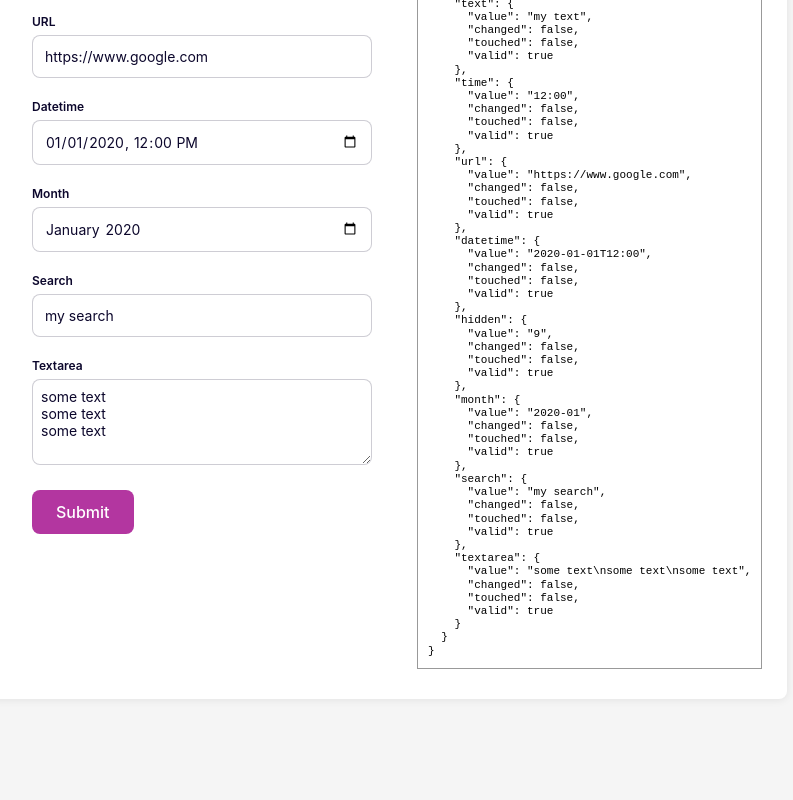
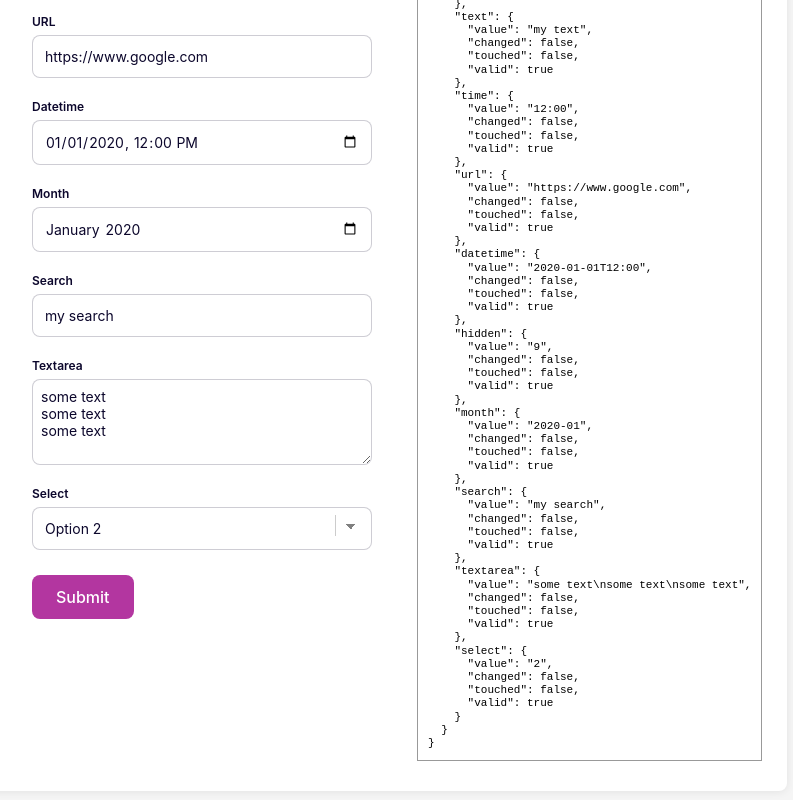
Before and after one commit to letanure/react-form-generator, a Next.js app: page / in a window 1280 px wide. Shown: the part 879-1679 px from the top of the page, without its empty margins (253-1046 px from the left). Before the commit the page ends 1593 px from the top, so only its background shows below. Built offline with nearby package versions, Linux system fonts and the light colour scheme; what fastest-validator would draw is missing.

Commit message:
feat: add Field select option

```diff
--- a/src/components/Main/index.tsx
+++ b/src/components/Main/index.tsx
@@ -106,6 +106,17 @@ const formConfig: FormConfig = {
       type: 'textarea',
       value: `some text\nsome text\nsome text`,
       rows: 4
+    },
+    {
+      label: 'Select',
+      name: 'select',
+      type: 'select',
+      value: '2',
+      options: [
+        { value: '1', label: 'Option 1' },
+        { value: '2', label: 'Option 2' },
+        { value: '3', label: 'Option 3' }
+      ]
     }
   ]
 }
--- a/src/components/ui/Field/index.tsx
+++ b/src/components/ui/Field/index.tsx
@@ -2,7 +2,7 @@ import React, { useRef } from 'react'
 import { useEffect, useState } from 'react'
 import Validator, { ValidationSchema, ValidationError } from 'fastest-validator'
 import * as S from './styles'
-import { FieldConfig, FieldData } from 'types'
+import { FieldConfig, FieldData, FieldOption } from 'types'
 
 const validator = new Validator()
 
@@ -18,6 +18,7 @@ const Field = ({
   validate,
   value,
   rows,
+  options,
   onChange
 }: FieldProps) => {
   const [errorsMessages, setEerrorsMessages] = useState<string[]>([])
@@ -75,7 +76,9 @@ const Field = ({
   }
 
   const handleOnChange = (
-    e: React.ChangeEvent<HTMLInputElement | HTMLTextAreaElement>
+    e: React.ChangeEvent<
+      HTMLInputElement | HTMLTextAreaElement | HTMLSelectElement
+    >
   ) => {
     const isValid = runValidations(e.target.value)
     setFieldData({
@@ -100,7 +103,25 @@ const Field = ({
             rows={rows}
           />
         )}
-        {type !== 'textarea' && (
+        {type === 'select' && (
+          <select
+            className={fieldData.valid ? '' : 'hasError'}
+            name={name}
+            placeholder={placeholder}
+            value={fieldData.value}
+            onChange={handleOnChange}
+            autoComplete="off"
+          >
+            {placeholder && <option value="">{placeholder}</option>}
+            {options &&
+              options.map((option: FieldOption, index) => (
+                <option key={index} value={option.value}>
+                  {option.label}
+                </option>
+              ))}
+          </select>
+        )}
+        {!['textarea', 'select'].includes(type) && (
           <input
             className={fieldData.valid ? '' : 'hasError'}
             name={name}
--- a/src/components/ui/Field/styles.ts
+++ b/src/components/ui/Field/styles.ts
@@ -13,6 +13,42 @@ export const Wrapper = styled.div`
       font-weight: 600;
       color: #0c072c;
       display: block;
+    }
+    select {
+      font-family: inherit;
+      color: #0c072c;
+      background: #fff;
+      width: 100%;
+      padding: 12px;
+      font-size: 14px;
+      border: 1px solid #0c072c33;
+      border-radius: 8px;
+      display: block;
+      background-image: linear-gradient(45deg, transparent 50%, gray 50%),
+        linear-gradient(135deg, gray 50%, transparent 50%),
+        linear-gradient(to right, #ccc, #ccc);
+      background-position: calc(100% - 20px) calc(1em + 2px),
+        calc(100% - 15px) calc(1em + 2px), calc(100% - 2.5em) 0.5em;
+      background-size: 5px 5px, 5px 5px, 1px 1.5em;
+      background-repeat: no-repeat;
+      margin: 0;
+      -webkit-box-sizing: border-box;
+      -moz-box-sizing: border-box;
+      box-sizing: border-box;
+      -webkit-appearance: none;
+      -moz-appearance: none;
+
+      &:focus {
+        background-image: linear-gradient(45deg, green 50%, transparent 50%),
+          linear-gradient(135deg, transparent 50%, green 50%),
+          linear-gradient(to right, #ccc, #ccc);
+        background-position: calc(100% - 15px) 1em, calc(100% - 20px) 1em,
+          calc(100% - 2.5em) 0.5em;
+        background-size: 5px 5px, 5px 5px, 1px 1.5em;
+        background-repeat: no-repeat;
+        border-color: green;
+        outline: 0;
+      }
     }
     textarea {
       font-family: inherit;
--- a/src/components/ui/Field/test.tsx
+++ b/src/components/ui/Field/test.tsx
@@ -1,4 +1,5 @@
 import { fireEvent, render, screen } from '@testing-library/react'
+import { FieldTypes } from 'types'
 
 import Field, { FieldProps } from '.'
 
```
Also changed, not shown: src/components/ui/Field/stories.tsx (+14 -0 lines), src/types.d.ts (+9 -0 lines).
